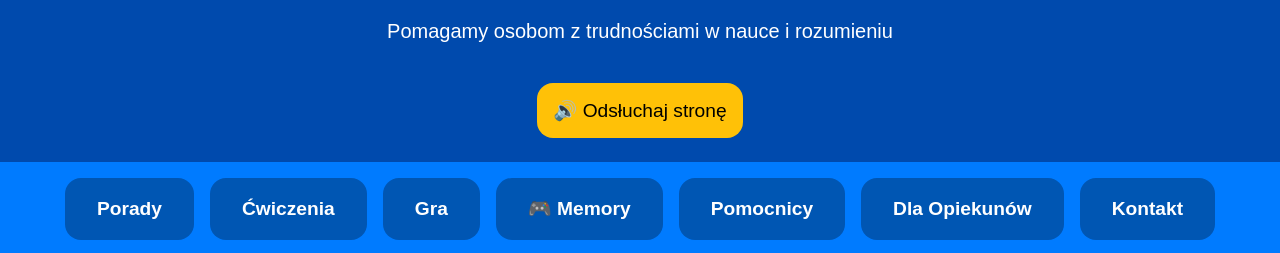
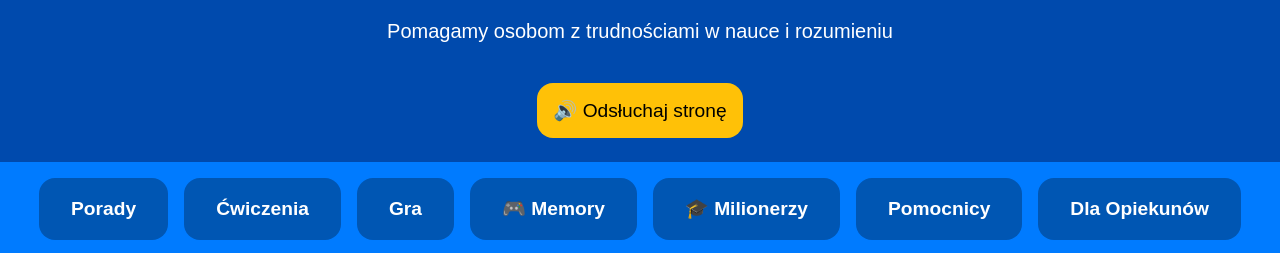
Before and after one commit to Alek50/aiworld, a plain HTML site: page index.html in a window 1280 px wide. Shown: the part 127-380 px from the top of the page. Drawn offline with Linux system fonts and the light colour scheme.

Commit message:
Update index.html

```diff
--- a/index.html
+++ b/index.html
@@ -108,6 +108,7 @@
     <a href="#cwiczenia">Ćwiczenia</a>
     <a href="#gra">Gra</a>
     <a href="memory.html">🎮 Memory</a>
+    <a href="milionerzy.html">🎓 Milionerzy</a>
     <a href="#pomocnicy">Pomocnicy</a>
     <a href="#dla-opiekunow">Dla Opiekunów</a>
     <a href="#kontakt">Kontakt</a>
```
